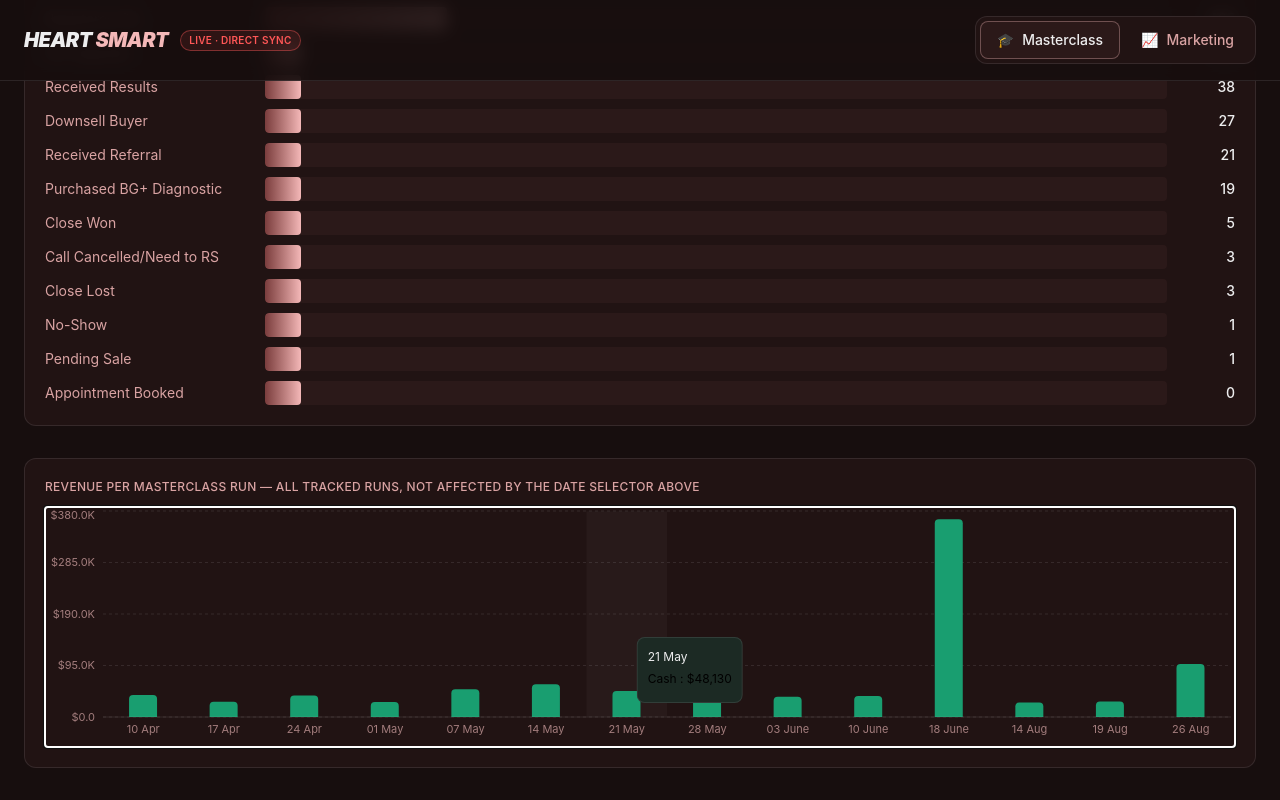
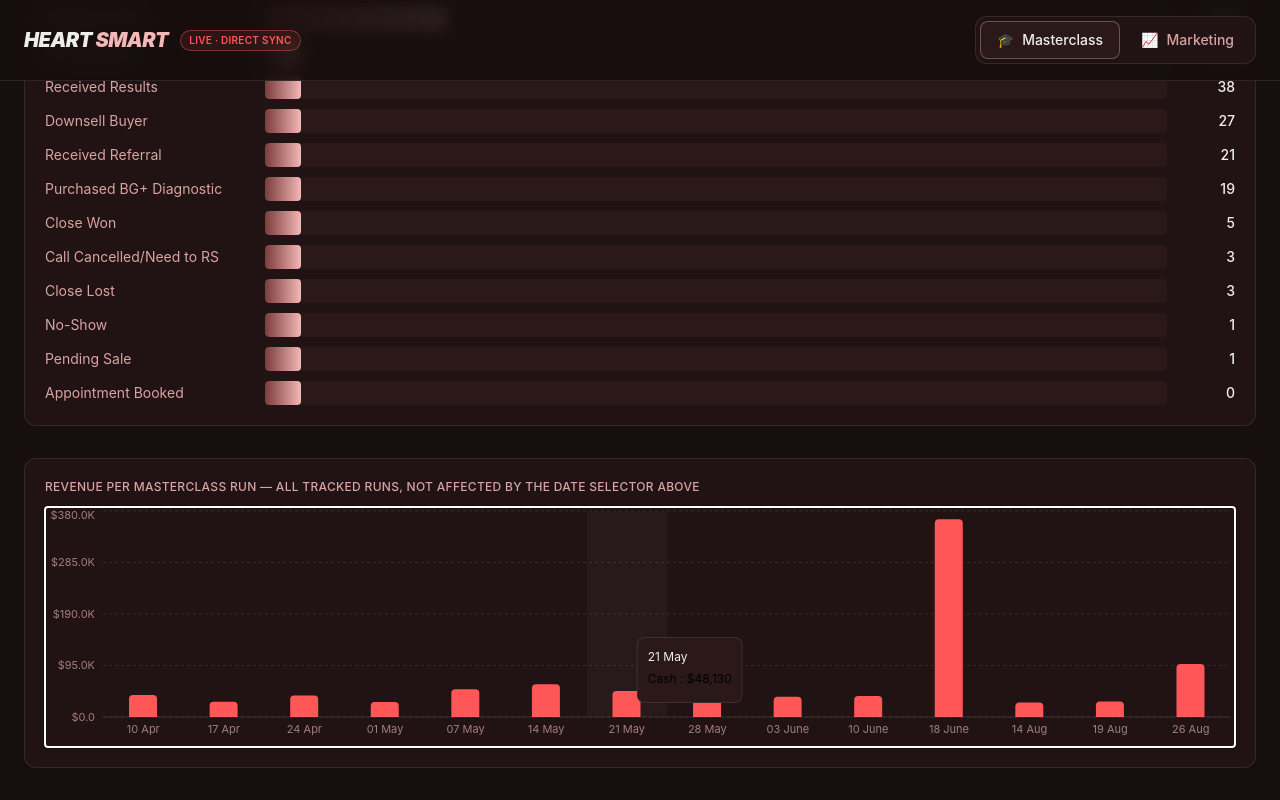
Before and after one commit to jayr-ai/heart-smart-masterclass-live-dashboard, a React (Vite) app in the folder dashboard/: page /#/masterclass in a window 1280 px wide. Both pictures are taken after a click on the element 640 px from the left and 3134 px from the top of the page. Shown: the part 2507-3307 px from the top of the page. Built offline with nearby package versions, Linux system fonts and the light colour scheme.

Commit message:
Fix Revenue Per Masterclass Run chart color (green -> Heart Smart red)

```diff
--- a/dashboard/src/components/BarChartPanel.tsx
+++ b/dashboard/src/components/BarChartPanel.tsx
@@ -24,6 +24,7 @@ interface BarChartPanelProps {
   orientation?: 'vertical' | 'horizontal' // vertical = bars go up (time series), horizontal = bars go right (comparison)
   height?: number
   colorIndex?: number
+  color?: string // overrides colorIndex when set — for brand-specific accents (e.g. Heart Smart red) rather than the generic categorical palette
 }
 
 export function BarChartPanel({
@@ -32,8 +33,9 @@ export function BarChartPanel({
   orientation = 'vertical',
   height = 220,
   colorIndex = 0,
+  color: colorOverride,
 }: BarChartPanelProps) {
-  const color = CATEGORICAL[colorIndex % CATEGORICAL.length]
+  const color = colorOverride ?? CATEGORICAL[colorIndex % CATEGORICAL.length]
 
   return (
     <div className="rounded-xl border border-fa-border bg-fa-surface p-5">
@@ -61,7 +63,7 @@ export function BarChartPanel({
               />
               <Tooltip
                 cursor={{ fill: 'rgba(255,255,255,0.03)' }}
-                contentStyle={{ background: '#1c2a24', border: '1px solid rgba(237,237,238,0.1)', borderRadius: 8, fontSize: 12 }}
+                contentStyle={{ background: '#2b1919', border: '1px solid rgba(237,237,238,0.1)', borderRadius: 8, fontSize: 12 }}
                 formatter={(value, _n, entry) => {
                   const d = entry?.payload as BarDatum
                   if (d?.muted) return ['not captured in source', '']
@@ -100,7 +102,7 @@ export function BarChartPanel({
               />
               <Tooltip
                 cursor={{ fill: 'rgba(255,255,255,0.03)' }}
-                contentStyle={{ background: '#1c2a24', border: '1px solid rgba(237,237,238,0.1)', borderRadius: 8, fontSize: 12 }}
+                contentStyle={{ background: '#2b1919', border: '1px solid rgba(237,237,238,0.1)', borderRadius: 8, fontSize: 12 }}
                 formatter={(value) => formatCurrency(Number(value))}
               />
               <Bar dataKey="amount" radius={[0, 4, 4, 0]} maxBarSize={22}>
--- a/dashboard/src/pages/MasterclassPage.tsx
+++ b/dashboard/src/pages/MasterclassPage.tsx
@@ -373,7 +373,7 @@ export function MasterclassPage() {
         title="Revenue Per Masterclass Run — all tracked runs, not affected by the date selector above"
         data={revenueByRun}
         height={240}
-        colorIndex={2}
+        color="#ff5757"
       />
 
       <OneOffEvents events={oneOffEvents} />
```
